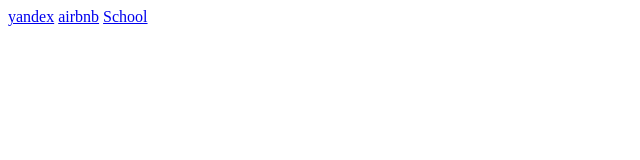
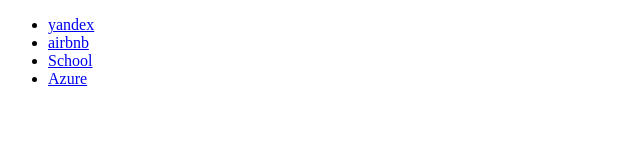
Before and after one commit to Amaljose616/TraingOct, a plain HTML site: page Task 13/index.html in a window 1280 px wide. Shown: the whole page, without its empty margins (0-640 px from the left). Drawn offline with Linux system fonts and the light colour scheme.

Commit message:
motherpage modified

```diff
--- a/Task 13/index.html
+++ b/Task 13/index.html
@@ -4,8 +4,11 @@
         <title>mother page</title>
     </head>
     <body>
-        <a href="yandex/index.html">yandex</a>
-        <a href="airbnb/index.html">airbnb</a>
-        <a href="school/index.html">School</a>
+        <ul>
+        <li><a href="yandex/index.html">yandex</a></li>
+        <li><a href="airbnb/index.html">airbnb</a></li>
+        <li><a href="school/index.html">School</a></li>
+        <li><a href="azure/index.html">Azure</a></li>
+    </ul>
     </body>
 </html>
```
